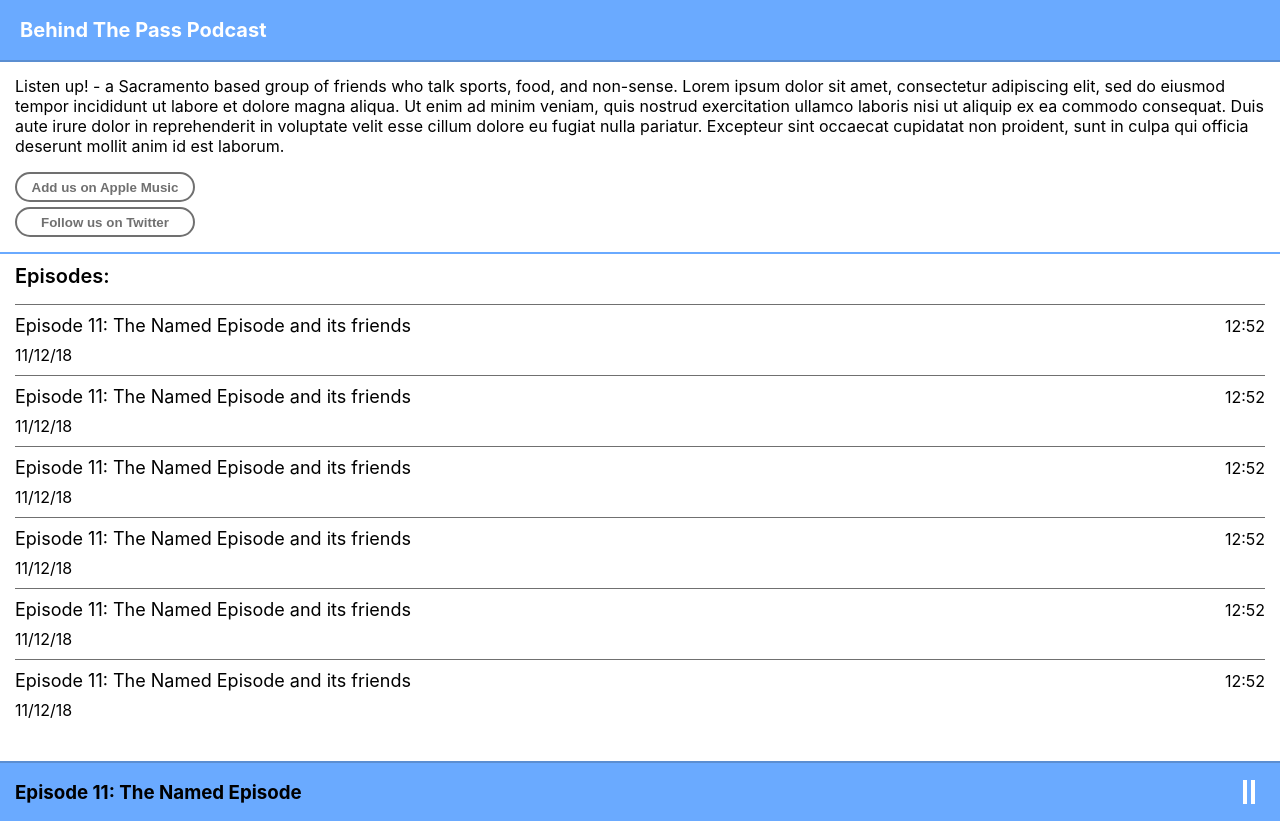
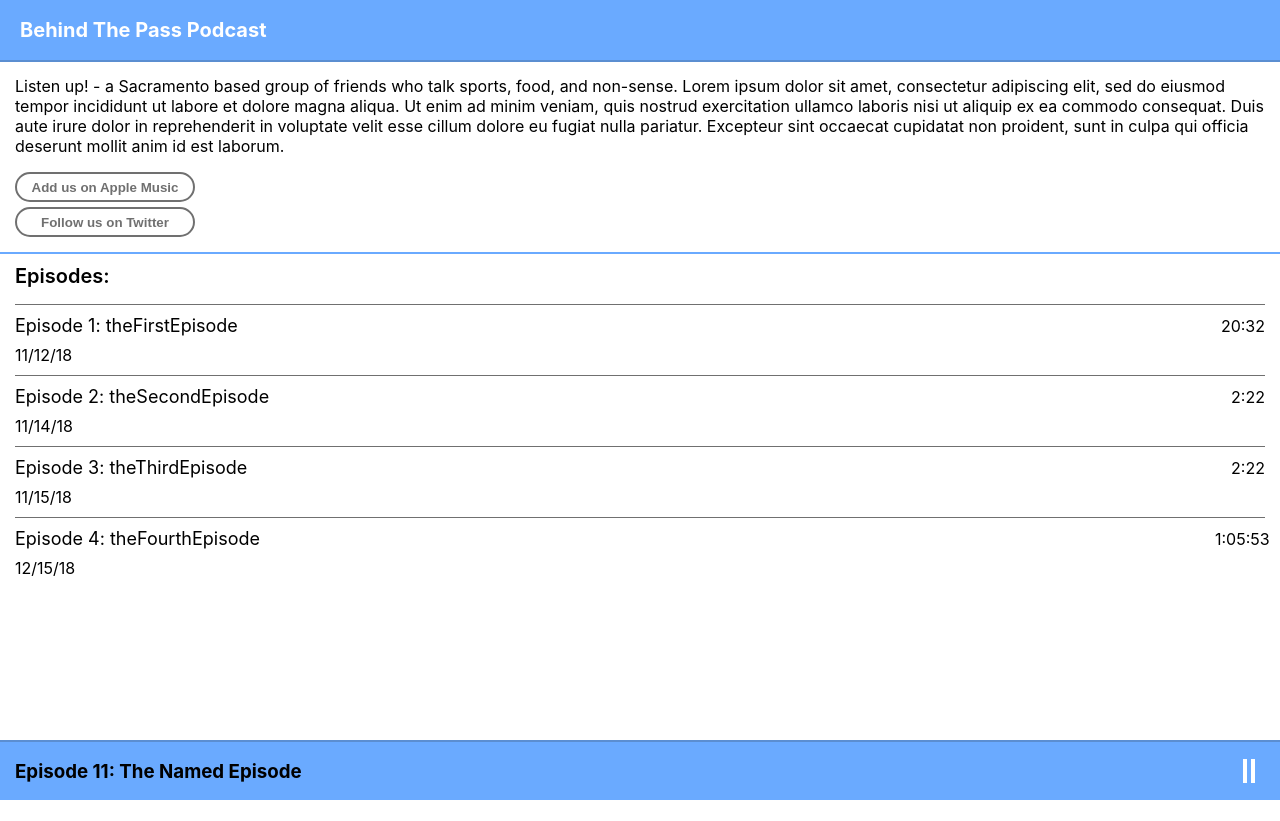
Before and after one commit to Lazd53/BehindThePassPodcast, a React (Create React App) app: page / in a window 1280 px wide. After the commit the page ends 800 px from the top, so only its background shows below. Built offline with nearby package versions, Linux system fonts and the light colour scheme.

Commit message:
Added Redux to app.
Includes providing test Podcasts from the reducers to Episodes
component.

```diff
--- a/src/components/Episode.js
+++ b/src/components/Episode.js
@@ -1,14 +1,16 @@
 import React from 'react';
+import {calcRunTime} from '../utils/helpers'
 
 class Episode extends React.Component{
 
   render(){
+    const {id, episodeNo, name, runTime, airDate} = this.props.podcast;
     return(
       <article className="single-episode">
         <div className="episode-title-line">
-          <h3 className="episode-title">Episode 11: The Named Episode and its friends</h3>
-          <p className="episode-runtime">12:52</p>
-          <p className="episode-date">11/12/18</p>
+          <h3 className="episode-title">Episode {episodeNo}: {name}</h3>
+          <p className="episode-runtime">{calcRunTime(runTime)}</p>
+          <p className="episode-date">{airDate}</p>
         </div>
         <div className="episode-description">
         </div>
--- a/src/components/Episodes.js
+++ b/src/components/Episodes.js
@@ -1,19 +1,33 @@
 import React from 'react';
-
+import {connect} from "react-redux"
 import Episode from './Episode'
 
 class Episodes extends React.Component{
+
+  createEpisodes = () => {
+    const {podcasts, currentPod} = this.props;
+    const podcastList = Object.values(podcasts)
+    return podcastList.map( podcast => <Episode podcast = {podcast} />)
+
+  }
+
+
 
   render(){
     return(
       <section className="section-episodes">
         <h2 className="section-title">Episodes:</h2>
         <ul className="section-episodes-container">
-          {["","","", "","",""].map(x => <Episode/>)}
+          {this.createEpisodes()}
         </ul>
       </section>
     )
   }
 }
 
-export default Episodes;
+const mapStatetoProps = ( store ) =>({
+  podcasts: store.allPodcasts,
+  currentPod: store.allPodcasts[store.selectPodcast]
+})
+
+export default connect(mapStatetoProps)(Episodes);
--- a/src/index.js
+++ b/src/index.js
@@ -3,9 +3,15 @@ import ReactDOM from 'react-dom';
 import './index.css';
 import App from './components/App';
 
+// Redux
+import { Provider } from 'react-redux'
+import store from './redux/store'
+
 ReactDOM.render(
   <React.StrictMode>
-    <App />
+    <Provider store={store}>
+      <App />
+    </Provider>
   </React.StrictMode>,
   document.getElementById('root')
 );
--- /dev/null
+++ b/src/redux/actionTypes.js
@@ -0,0 +1,3 @@
+export const IMPORT_PODCASTS = "IMPORT_PODCASTS";
+export const SELECT_PODCAST = "SELECT_PODCAST";
+export const CLEAR_ID = "CLEAR_ID";
--- /dev/null
+++ b/src/redux/middleware.js
@@ -0,0 +1,12 @@
+import {applyMiddleware} from 'redux';
+
+const logger = (store) => (next) => (action) => {
+  console.group(action.type)
+    console.log('The action: ', action)
+    const result = next(action)
+    console.log('The new state: ', store.getState())
+  console.groupEnd()
+  return result
+}
+
+export default applyMiddleware(logger)
--- /dev/null
+++ b/src/redux/reducers.js
@@ -0,0 +1,59 @@
+import {combineReducers} from 'redux';
+import {
+  IMPORT_PODCASTS,
+  SELECT_PODCAST,
+  CLEAR_ID
+  } from "./actionTypes";
+
+const testPods = {
+  lskdfj: {
+    id: "lskdfj",
+    episodeNo: 1,
+    name: "theFirstEpisode",
+    runTime: "1232",
+    airDate: "11/12/18"
+  },
+  aarsafd: {
+    id: "aarsafd",
+    episodeNo: 2,
+    name: "theSecondEpisode",
+    runTime: "142",
+    airDate: "11/14/18"
+  },
+  nsrssef: {
+    id: "nsrssef",
+    episodeNo: 3,
+    name: "theThirdEpisode",
+    runTime: "142",
+    airDate: "11/15/18"
+  },
+  asdfevcd: {
+    id: "asdfevcd",
+    episodeNo: 4,
+    name: "theFourthEpisode",
+    runTime: "3953",
+    airDate: "12/15/18"
+  }
+}
+
+const allPodcasts = ( state = testPods, action) => {
+  switch(action.type){
+    case IMPORT_PODCASTS:
+      return action.podcasts
+    default:
+      return state
+  }
+}
+
+const selectedPodcast = (state="", action) => {
+  switch(action.type){
+    case SELECT_PODCAST:
+      return action.podcastID
+    case CLEAR_ID:
+      return ""
+    default:
+      return state
+  }
+}
+
+export const rootReducer = combineReducers({allPodcasts, selectedPodcast})
--- /dev/null
+++ b/src/redux/store.js
@@ -0,0 +1,5 @@
+import { createStore } from "redux";
+import { rootReducer } from "./reducers";
+import middleware from "./middleware";
+
+export default createStore(rootReducer, middleware);
--- /dev/null
+++ b/src/utils/helpers.js
@@ -0,0 +1,15 @@
+
+export function calcRunTime(runTime){
+  const secToHrs = 60*60
+  const secToMin = 60
+  const hours = Math.floor(runTime/secToHrs);
+  runTime -= hours * secToHrs
+  const min = Math.floor(runTime/secToMin);
+  runTime -= min * secToMin;
+  const paddedMin = min.toString().padStart(2, "0")
+  let sec = runTime.toString().padStart(2, "0")
+  const timeString = hours > 0
+    ? `${hours}:${paddedMin}:${sec}`
+    : `${min}:${sec}`
+  return timeString
+}
```
Also changed, not shown: src/redux/actions.js (added, +15 -0 lines).
